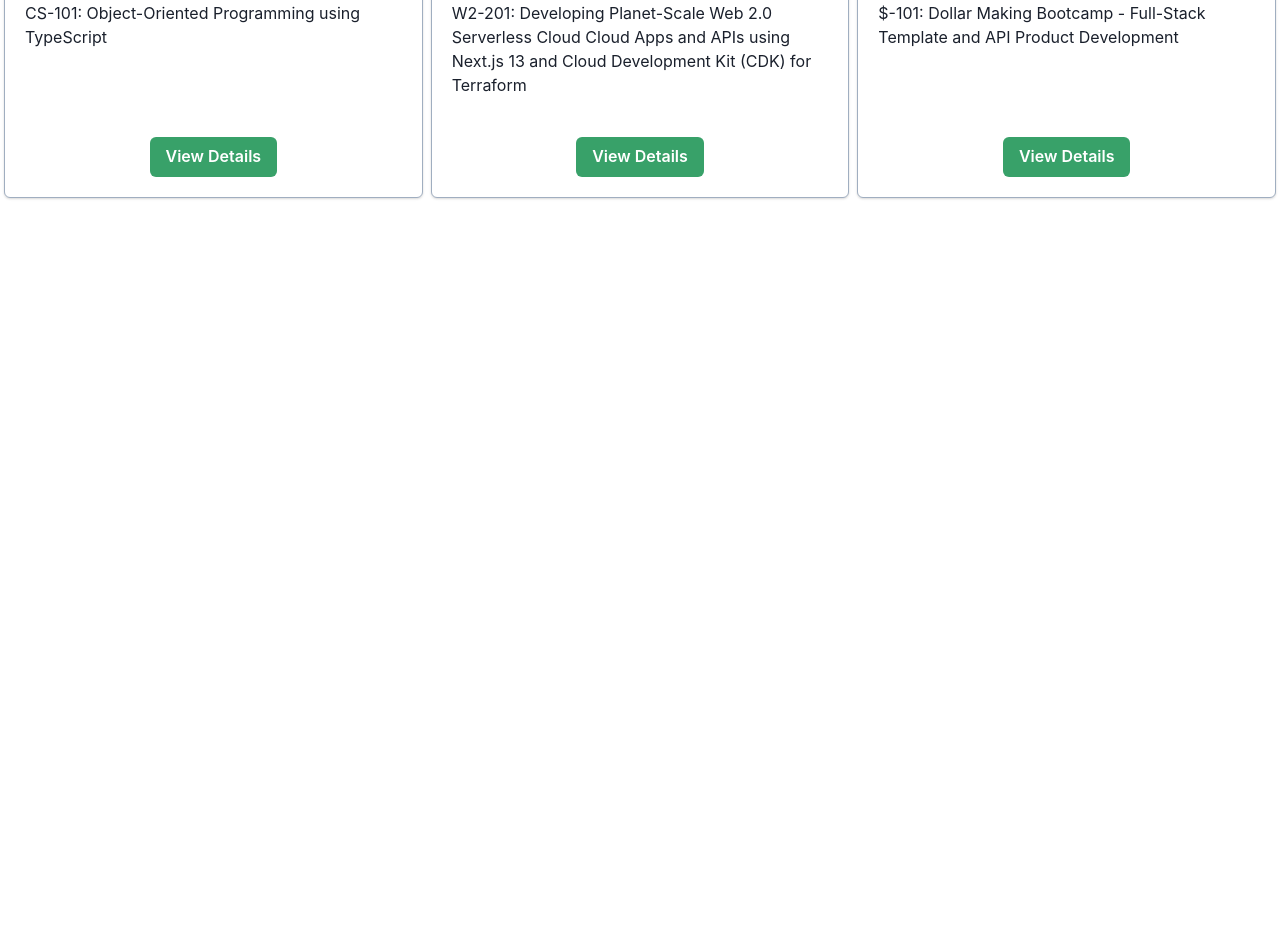
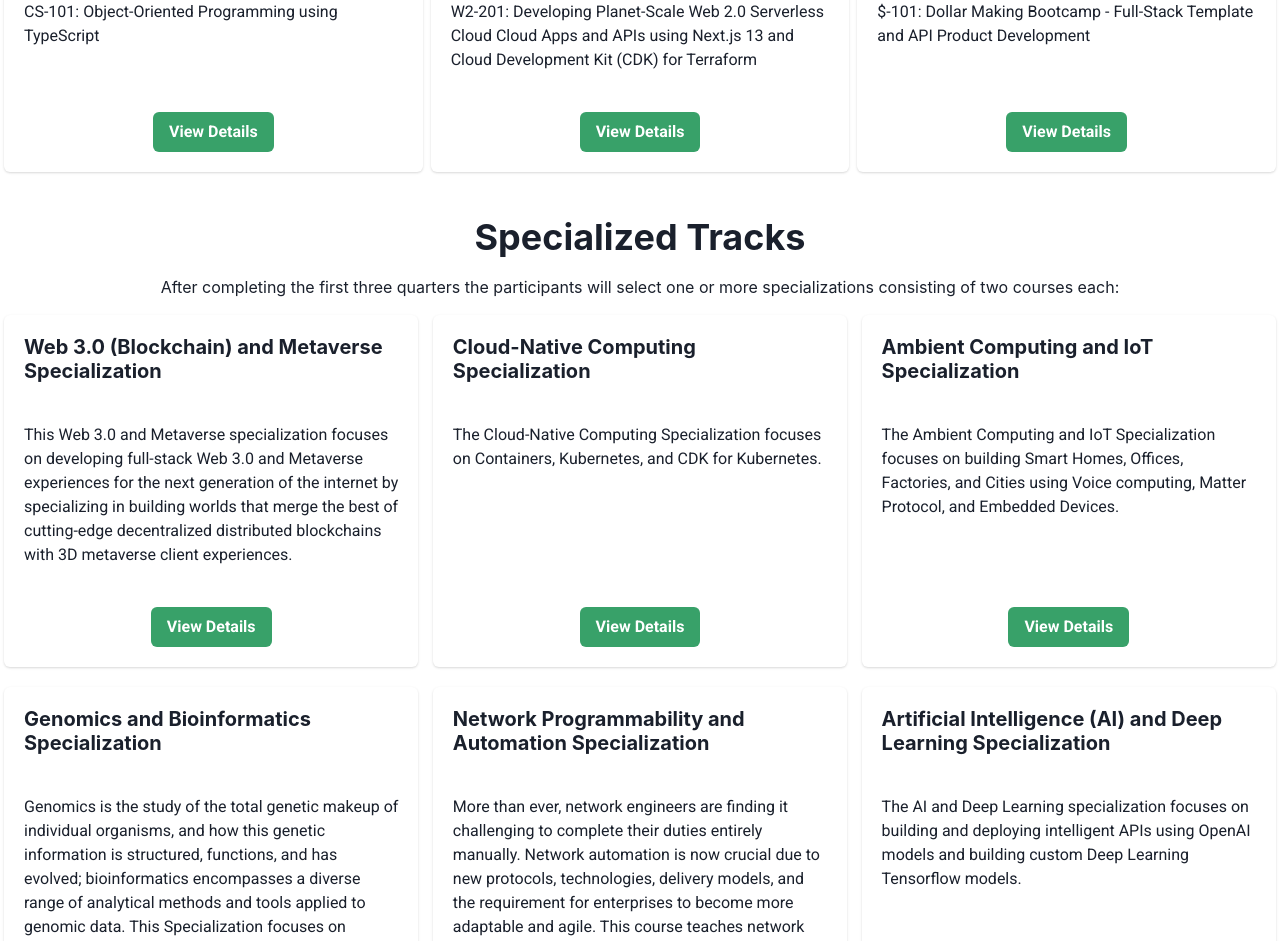
Before and after one commit to jawwad-ali/panaverse, a Next.js app: page / in a window 1280 px wide. Shown: the part 1160-2101 px from the top of the page. Before the commit the page ends 1412 px from the top, so only its background shows below. Built offline with nearby package versions, Linux system fonts and the light colour scheme.

Commit message:
add specialized tracks section

```diff
--- a/app/components/CardSection.tsx
+++ b/app/components/CardSection.tsx
@@ -6,60 +6,50 @@
   CardHeader,
   Heading,
   Text,
-  Flex,
 } from "@chakra-ui/react";
 import React from "react";
 
-const data = [
-  {
-    quarter: "Quarter I (Core)",
-    oneLiner: "CS-101: Object-Oriented Programming using TypeScript",
-  },
-  {
-    quarter: "Quarter II (Core)",
-    oneLiner:
-      "W2-201: Developing Planet-Scale Web 2.0 Serverless Cloud Cloud Apps and APIs using Next.js 13 and Cloud Development Kit (CDK) for Terraform",
-  },
-  {
-    quarter: "Quarter III (Core)",
-    oneLiner:
-      "$-101: Dollar Making Bootcamp - Full-Stack Template and API Product Development",
-  },
-];
+interface CardProps {
+  quarter: string;
+  oneLiner: string;
+}
+import { Yantramanav, Roboto } from "@next/font/google";
 
-const CardSection = () => {
+const yantramanav = Yantramanav({
+  weight: ["400", "700"],
+  subsets: ["latin"],
+});
+
+const roboto = Roboto({
+  weight: ["400", "700"],
+  subsets: ["latin"],
+});
+
+const CardSection = ({ quarter, oneLiner }: CardProps) => {
   return (
     <>
-      <Flex
-        justifyContent="space-around"
-        direction={{ base: "column", lg: "row" }}
-        mx={{ base: "6", lg: "0" }}
-        mt={4}
-      >
-        {data.map((d) => (
       <Card
         margin={1}
         flex="1"
+        boxShadow="base"
         align="center"
-            border="1px"
-            borderColor="gray.400"
         w={{ base: "100%", lg: "33%" }}
-            // data-aos="fade-down"
-            // height={{ base: "240px", lg: "270px" }}
         mt={4}
       >
         <CardHeader>
-              <Heading size="md"> {d.quarter} </Heading>
+          <Heading size="md" className={yantramanav.className}>
+            {quarter}
+          </Heading>
         </CardHeader>
         <CardBody>
-              <Text>{d.oneLiner}</Text>
+          <Text className={roboto.className}>{oneLiner}</Text>
         </CardBody>
         <CardFooter>
-              <Button colorScheme="green">View Details</Button>
+          <Button colorScheme="green" className={roboto.className}>
+            View Details
+          </Button>
         </CardFooter>
       </Card>
-        ))}
-      </Flex>
     </>
   );
 };
--- a/app/components/Offer.tsx
+++ b/app/components/Offer.tsx
@@ -1,8 +1,8 @@
 "use client";
 import React from "react";
-import { Yantramanav, Roboto } from "@next/font/google";
+import { Yantramanav } from "@next/font/google";
 
-import { Heading, Box, Text } from "@chakra-ui/react";
+import { Heading, Box, Text, Flex } from "@chakra-ui/react";
 import CardSection from "./CardSection";
 
 const yantramanav = Yantramanav({
@@ -12,7 +12,7 @@
 
 const Offer = () => {
   return (
-    <Box mt="100px" mb="50px" position="relative" maxW={'100%'}>
+    <Box mt="100px" mb="50px" position="relative" maxW={"100%"}>
       <Heading
         className={yantramanav.className}
         fontSize={{ base: "3xl", md: "3xl", lg: "4xl" }}
@@ -21,6 +21,8 @@
       >
         What we Offer
       </Heading>
+
+      {/* Common courses */}
       <Heading
         className={yantramanav.className}
         fontSize={{ base: "3xl", md: "3xl", lg: "4xl" }}
@@ -35,8 +37,123 @@
       </Text>
 
       {/* Card Section */}
-      <CardSection />
+      <Flex
+        justifyContent="space-around"
+        direction={{ base: "column", lg: "row" }}
+        mx={{ base: "6", lg: "0" }}
+        mt={4}
+        w="100%"
+      >
+        <CardSection
+          quarter="Quarter I (Core)"
+          oneLiner="CS-101: Object-Oriented Programming using TypeScript"
+        />
+        <CardSection
+          quarter="Quarter II (Core)"
+          oneLiner="W2-201: Developing Planet-Scale Web 2.0 Serverless Cloud Cloud Apps and APIs using Next.js 13 and Cloud Development Kit (CDK) for Terraform"
+        />
+        <CardSection
+          quarter="Quarter III (Core)"
+          oneLiner="$-101: Dollar Making Bootcamp - Full-Stack Template and API Product Development"
+        />
+      </Flex>
 
+      {/* Specialized Tracks */}
+      <Heading
+        className={yantramanav.className}
+        fontSize={{ base: "3xl", md: "3xl", lg: "4xl" }}
+        textAlign={"center"}
+        pb={4}
+        mt={10}
+      >
+        Specialized Tracks
+      </Heading>
+
+      <Text fontSize={{ base: "15px", lg: "16px" }} textAlign={"center"}>
+        After completing the first three quarters the participants will select
+        one or more specializations consisting of two courses each:
+      </Text>
+
+      {/* Specialized Tracks */}
+      <Box
+        display="flex"
+        flexWrap="wrap"
+        maxW="100%"
+        justifyContent="space-between"
+        flexDirection={{ base: "column", lg: "row" }}
+      >
+        <Box
+          display="flex"
+          width={{ base: "100%", lg: "33%" }}
+          justifyContent="space-between"
+          flexWrap="wrap"
+        >
+          <CardSection
+            quarter="Web 3.0 (Blockchain) and Metaverse Specialization"
+            oneLiner="This Web 3.0 and Metaverse specialization focuses on developing full-stack Web 3.0 and Metaverse experiences for the next generation of the internet by specializing in building worlds that merge the best of cutting-edge decentralized distributed blockchains with 3D metaverse client experiences."
+          />
+        </Box>
+
+        <Box
+          display="flex"
+          width={{ base: "100%", lg: "33%" }}
+          justifyContent="space-between"
+          flexWrap="wrap"
+        >
+          <CardSection
+            quarter="Cloud-Native Computing Specialization"
+            oneLiner="The Cloud-Native Computing Specialization focuses on Containers, Kubernetes, and CDK for Kubernetes. "
+          />
+        </Box>
+
+        <Box
+          display="flex"
+          width={{ base: "100%", lg: "33%" }}
+          justifyContent="space-between"
+          flexWrap="wrap"
+        >
+          <CardSection
+            quarter="Ambient Computing and IoT Specialization"
+            oneLiner="The Ambient Computing and IoT Specialization focuses on building Smart Homes, Offices, Factories, and Cities using Voice computing, Matter Protocol, and Embedded Devices. "
+          />
+        </Box>
+
+        <Box
+          display="flex"
+          width={{ base: "100%", lg: "33%" }}
+          justifyContent="space-between"
+          flexWrap="wrap"
+        >
+          <CardSection
+            quarter="Genomics and Bioinformatics Specialization"
+            oneLiner="Genomics is the study of the total genetic makeup of individual organisms, and how this genetic information is structured, functions, and has evolved; bioinformatics encompasses a diverse range of analytical methods and tools applied to genomic data. This Specialization focuses on performing complex bioinformatics analysis using the most essential Python libraries and applications. "
+          />
+        </Box>
+
+        <Box
+          display="flex"
+          width={{ base: "100%", lg: "33%" }}
+          justifyContent="space-between"
+          flexWrap="wrap"
+        >
+          <CardSection
+            quarter="Network Programmability and Automation Specialization"
+            oneLiner="More than ever, network engineers are finding it challenging to complete their duties entirely manually. Network automation is now crucial due to new protocols, technologies, delivery models, and the requirement for enterprises to become more adaptable and agile. This course teaches network engineers how to automate systems with code using a variety of technologies and tools, including Linux, Python, APIs, and Git. "
+          />
+        </Box>
+
+        <Box
+          display="flex"
+          width={{ base: "100%", lg: "33%" }}
+          justifyContent="space-between"
+          flexWrap="wrap"
+        >
+          <CardSection
+            quarter="Artificial Intelligence (AI) and Deep Learning Specialization"
+            oneLiner="The AI and Deep Learning specialization focuses on building and deploying intelligent APIs using OpenAI models and building custom Deep Learning Tensorflow models."
+          />
+        </Box>
+      </Box>
     </Box>
   );
 };
```
Also changed, not shown: app/components/Navbar.tsx (line endings or trailing spaces), app/page.tsx (line endings or trailing spaces). Lines whose indentation alone changed are shown as unchanged.
